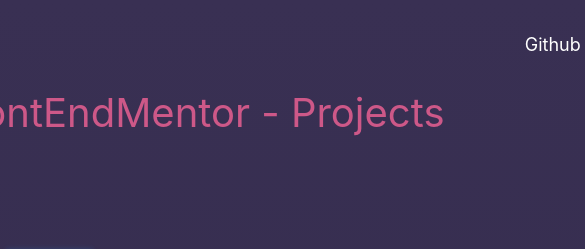
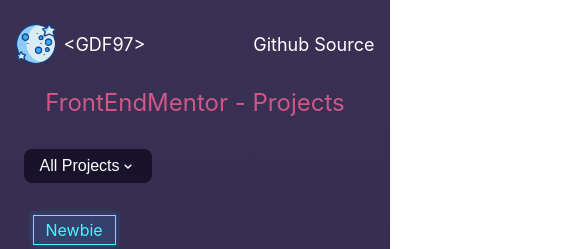
Before and after one commit to GDF97/FrontEndMentor-Display-Projects, a React (Vite) app: page / in a window 390 px wide. Shown: the top 249 px of the page, 585 px wide, since content can reach past the window. Built offline with nearby package versions, Linux system fonts and the light colour scheme; the HTML template or start-up script is replaced by a standard one.

Commit message:
Arrumando os estilos

```diff
--- a/src/components/Card/styles.css
+++ b/src/components/Card/styles.css
@@ -51,3 +51,9 @@
   background-color: rgba(255, 184, 77, 0.15);
   box-shadow: 0px 0px 5px 2px rgba(255, 184, 77, 0.15);
 }
+
+@media (max-width: 400px) {
+  .card {
+    width: 325px;
+  }
+}
--- a/src/components/Navbar/styles.css
+++ b/src/components/Navbar/styles.css
@@ -26,3 +26,9 @@
 .Header > a:hover {
   text-decoration: underline;
 }
+
+@media (max-width: 1000px) {
+  .Header {
+    padding: 1.5rem 0.5rem;
+  }
+}
--- a/src/pages/Home.css
+++ b/src/pages/Home.css
@@ -98,3 +98,30 @@
     grid-template-columns: repeat(1, 1fr);
   }
 }
+
+@media (max-width: 800px) {
+  .Home {
+    width: 375px;
+  }
+
+  .Home > .Main {
+    padding: 0rem;
+  }
+
+  .Home > .Main > h1 {
+    font-size: 2rem;
+  }
+
+  .Home > .Main > .Section {
+    padding: 0;
+  }
+}
+
+@media (max-width: 400px) {
+  .Home > .Main > h1 {
+    font-size: 1.5rem;
+  }
+  .Home > .Main > .Menu {
+    padding-left: 1rem;
+  }
+}
--- a/src/pages/projects/styles.css
+++ b/src/pages/projects/styles.css
@@ -58,3 +58,32 @@
   color: #cd5888;
   font-weight: 300;
 }
+
+@media (max-width: 1440px) {
+  .ProjectsPage {
+    width: 1000px;
+  }
+}
+
+@media (max-width: 1000px) {
+  .ProjectsPage {
+    width: 600px;
+  }
+
+  .ProjectsPage > .Main {
+    padding: 0;
+  }
+}
+
+@media (max-width: 600px) {
+  .ProjectsPage {
+    width: 375px;
+  }
+  .ProjectsPage > .Main > .Conteudo {
+    width: 325px;
+  }
+
+  .ProjectsPage > .Main > .Main-header {
+    padding-left: 1rem;
+  }
+}
```
